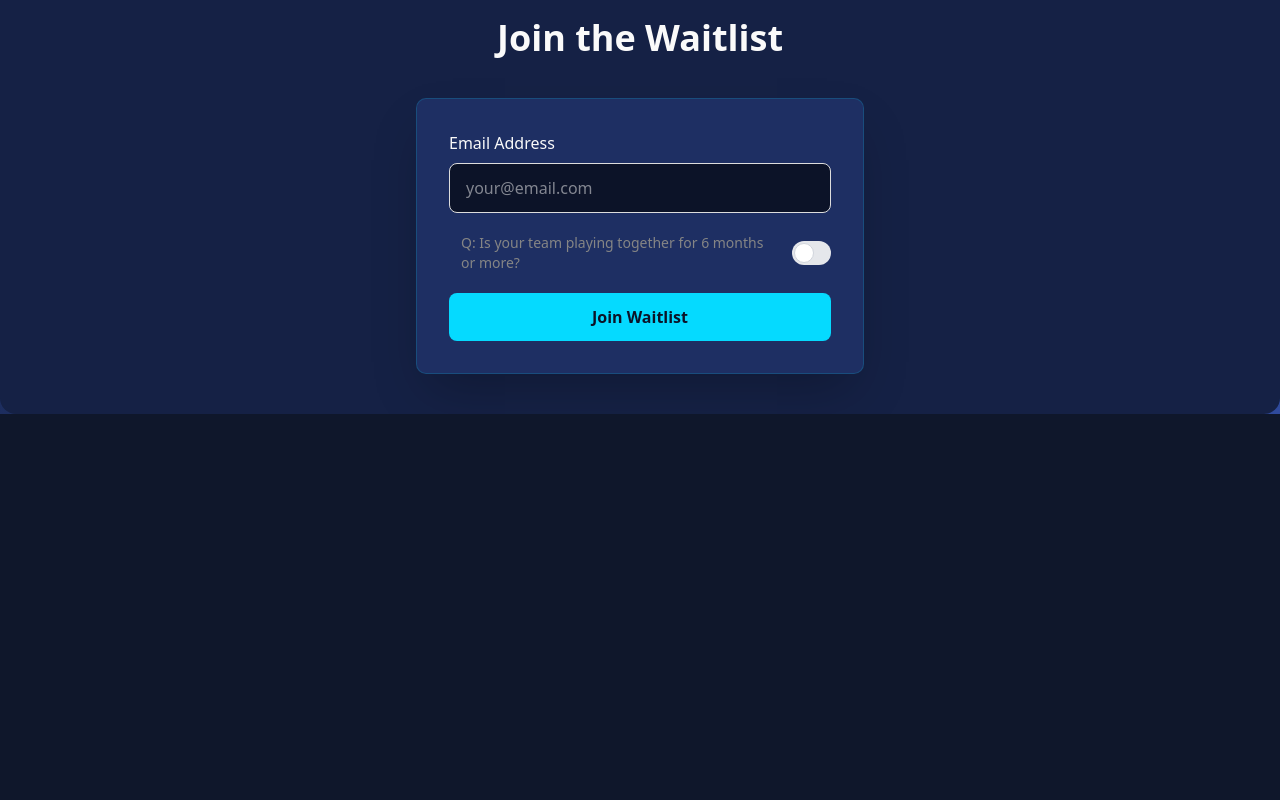
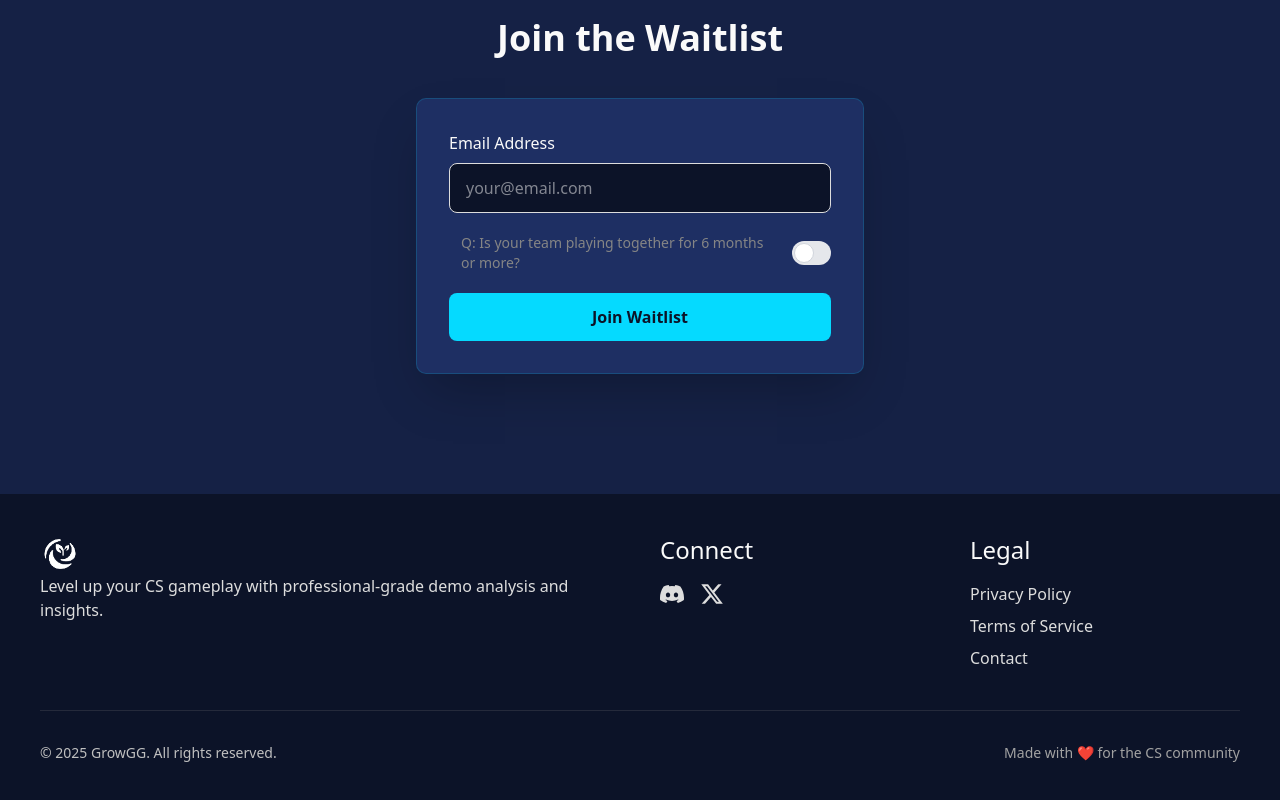
Before and after one commit to FalloutCS/Landing-Page-v2, a SvelteKit app in the folder my-app/: page / in a window 1280 px wide. Shown: the part 4516-5316 px from the top of the page. Before the commit the page ends 4930 px from the top, so only its background shows below. Built offline with nearby package versions, Linux system fonts and the light colour scheme; no server answers.

Commit message:
added footer

```diff
--- a/my-app/src/routes/+page.svelte
+++ b/my-app/src/routes/+page.svelte
@@ -7,6 +7,7 @@
   import Onboarding from "./Components/Onboarding.svelte"
   import Cta from "./Components/Cta.svelte";
   import Footer from "./Components/Footer.svelte";
+  import Nav from "./Components/Nav.svelte";
 </script>
 
 <svelte:head>
@@ -23,6 +24,7 @@
 </svelte:head>
 
 <main class="bg-gradient-to-br from-skyblue-1 to-skyblue-5">
+  <Nav />
 	<!-- To Do General: Compress images and remove bloat -->
   <Hero />
   <!-- To Do Features: Add Animations: when scrolling in view, and when hovering over -->
@@ -37,7 +39,7 @@
   <Onboarding />
 
   <Cta />
-<!--
-  <Footer /> -->
+
+  <Footer />
 
 </main>
--- a/my-app/src/routes/Components/Cta.svelte
+++ b/my-app/src/routes/Components/Cta.svelte
@@ -14,7 +14,7 @@
 </script>
 
 <section
-  class="relative bg-skyblue-2 text-white-1 pb-10 rounded-b-2xl"
+  class="relative bg-skyblue-2 text-white-1 pb-10"
 >
   <!-- Waves -->
   <div class="w-full overflow-hidden">
@@ -25,7 +25,7 @@
     />
   </div>
 
-  <div class="h-20 md:h-32 lg:h-40 2xl:h-60"></div>
+  <div class="h-20 md:h-32 lg:h-40"></div>
 
   <div class="my-10 text-center">
     <h1 class="text-2xl md:text-3xl xl:text-4xl text-white-1 font-bold">
@@ -93,4 +93,6 @@
       <p class="mt-4 text-center text-red-500">{error}</p>
     {/if}
   </form>
+
+  <div class="h-20 "></div>
 </section>
--- a/my-app/src/routes/Components/Footer.svelte
+++ b/my-app/src/routes/Components/Footer.svelte
@@ -23,27 +23,27 @@
     ];
   </script>
 
-  <footer class="bg-primary py-2xl">
-    <div class="container mx-auto px-md">
-      <div class="grid gap-xl md:grid-cols-4">
+  <footer class="bg-skyblue-1 py-10">
+    <div class="container mx-auto px-10">
+      <div class="grid gap-10 md:grid-cols-4">
         <!-- Logo & Description -->
         <div class="md:col-span-2">
-          <img src="/Logo.svg" class="h-10" alt="GrowGG" />
-          <p class="text-secondary-300 mb-6">
+          <img src="/Logo 2 PNG.png" class="h-10" alt="GrowGG" />
+          <p class="text-white-2 ">
             Level up your CS gameplay with professional-grade demo analysis and insights.
           </p>
         </div>
 
         <!-- Social Links -->
         <div>
-          <h4 class="font-header text-lg text-secondary mb-4">Connect</h4>
+          <h4 class="font-header text-2xl text-white-1 mb-4">Connect</h4>
           <div class="flex gap-4">
             {#each socialLinks as { name, url, icon }}
              <a
                 href={url}
                 target="_blank"
                 rel="noopener noreferrer"
-                class="text-secondary-300 hover:text-accent-cyan transition-colors duration-200"
+                class="text-white-2 hover:text-NeonBlue-1 transition-colors duration-200"
                 aria-label={name}
               >
                 {@html icon}
@@ -54,13 +54,13 @@
 
         <!-- Legal Links -->
         <div>
-          <h4 class="font-header text-lg text-secondary mb-4">Legal</h4>
+          <h4 class="font-header text-2xl text-white-1 mb-4">Legal</h4>
           <ul class="space-y-2">
             {#each legalLinks as { name, href }}
               <li>
                 <a
                   {href}
-                  class="text-secondary-300 hover:text-accent-cyan transition-colors duration-200"
+                  class="text-white-2 hover:text-NeonBlue-1 transition-colors duration-200"
                 >
                   {name}
                 </a>
@@ -71,12 +71,12 @@
       </div>
 
       <!-- Bottom Bar -->
-      <div class="mt-2xl pt-8 border-t border-secondary-500/20">
+      <div class="mt-10 pt-8 border-t border-white-5/20">
         <div class="flex flex-col md:flex-row justify-between items-center gap-4">
-          <p class="text-secondary-300 text-sm">
+          <p class="text-white-3 text-sm">
             © {new Date().getFullYear()} GrowGG. All rights reserved.
           </p>
-          <p class="text-secondary-400 text-sm">
+          <p class="text-white-4 text-sm">
             Made with ❤️ for the CS community
           </p>
         </div>
```
Also changed, not shown: my-app/src/routes/Components/Nav.svelte (added).
